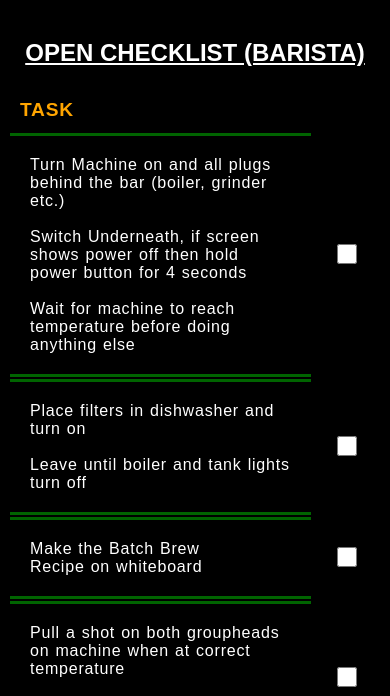
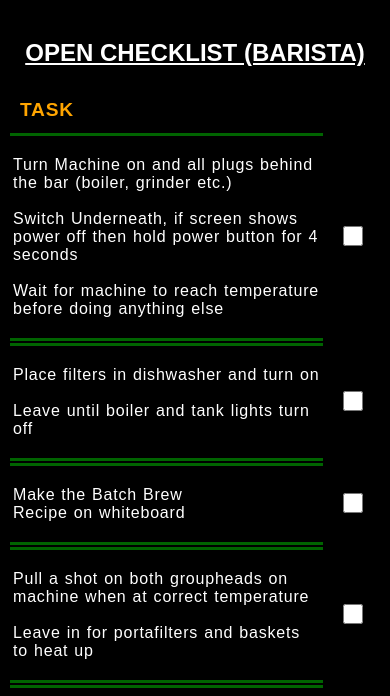
Before and after one commit to DaveFullStack/LRChecklists, a plain HTML site: page index.html in a window 390 px wide. Shown: the part 142-838 px from the top of the page. Drawn offline with Linux system fonts and the light colour scheme.

Commit message:
changed the padding left and right for smaller device screens in the table td

```diff
--- a/style.css
+++ b/style.css
@@ -105,6 +105,10 @@ header h1 {
     .table {
         width: 100%;
     }
+    .table td {
+        padding-left: 3px;
+        padding-right: 3px;
+    }
 }
 
 @media (max-width: 425px) {
```
